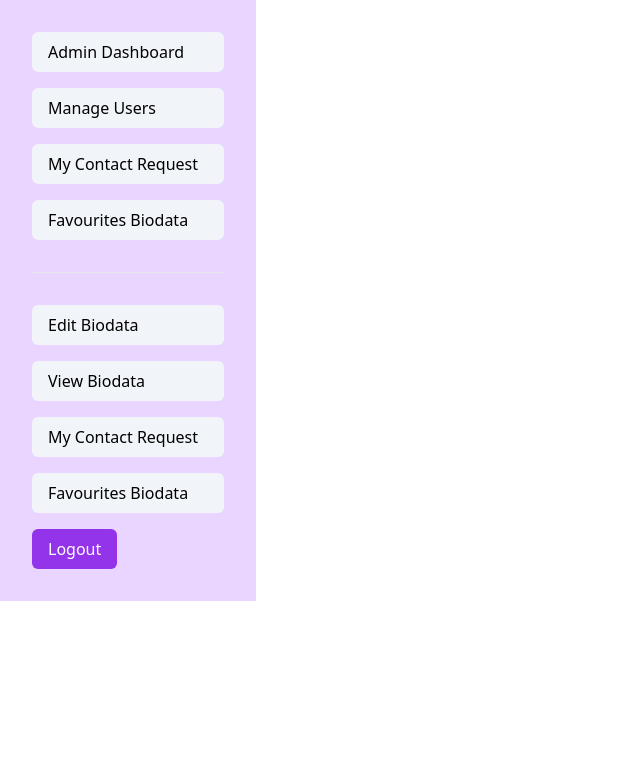
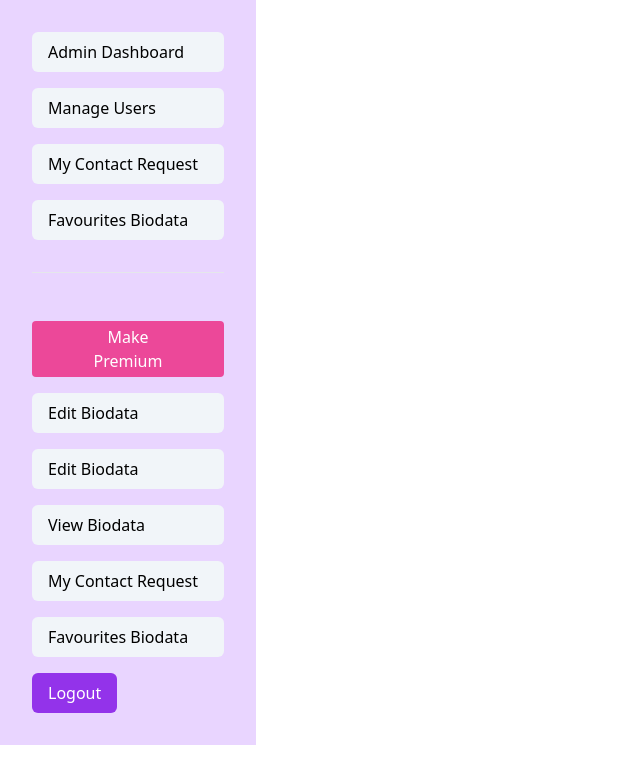
Before and after one commit to nazmussaadatcse/full-moon-matrimony, a React (Vite) app: page /dashboard in a window 1280 px wide. Shown: the top 784 px of the page, without its empty margins (0-640 px from the left). Built offline with nearby package versions, Linux system fonts and the light colour scheme; no server answers.

Commit message:
make premium btn req to admin

```diff
--- a/src/component/Layout/Dashboard.jsx
+++ b/src/component/Layout/Dashboard.jsx
@@ -1,7 +1,69 @@
-import React from 'react';
+import React, { useContext } from 'react';
 import { NavLink, Outlet } from 'react-router-dom';
+import { AuthContext } from '../Providers/AuthProvider';
+import useAxiosSecure from '../hooks/useAxiosSecure';
+import Swal from 'sweetalert2';
+import useUsers from '../hooks/useUsers';
 
 const Dashboard = () => {
+
+    const { user } = useContext(AuthContext);
+    const axiosSecure = useAxiosSecure();
+    const [users,] = useUsers();
+    // console.log(users);
+    // console.log(user?.email);
+
+    const currentUser = users.find(userData => userData?.email === user?.email);
+
+    const userData = {
+        name: currentUser?.name,
+        email: currentUser?.email,
+        bioId: currentUser?.bioId
+    };
+    // console.log(userData);
+
+
+
+    const makePremium = () => {
+        console.log(`Making user with email premium`);
+
+        Swal.fire({
+            title: "Send Premium Request To Admin?",
+            text: "You won't be able to revert this!",
+            icon: "warning",
+            showCancelButton: true,
+            confirmButtonColor: "#3085d6",
+            cancelButtonColor: "#d33",
+            confirmButtonText: "Yes, Send Request !"
+        }).then((result) => {
+            if (result.isConfirmed) {
+
+                axiosSecure.post(`/userToPremium`, userData)
+                    .then(res => {
+                        if (res.data.insertedId) {
+
+                            Swal.fire({
+                                title: "Request Sent!!",
+                                text: "Waiting for Admin Approval.",
+                                icon: "success"
+                            });
+                        }
+                        else {
+                            console.log('user not updating to Premium..!');
+                            Swal.fire({
+                                icon: "error",
+                                title: "You Already Sent A Request!",
+                                text: "Wait For Admin Approval",
+                              });
+                        }
+                    })
+
+            }
+        });
+
+    };
+
+
     return (
         <div className="flex">
             <div className="w-64 p-8 min-h-full bg-purple-200">
@@ -10,7 +72,7 @@ const Dashboard = () => {
                         <NavLink to={"/dashboard/adminDashboard"} className="block py-2 bg-slate-100 px-4 rounded-md hover:bg-purple-300">Admin Dashboard</NavLink>
                     </li>
                     <li>
-                        <NavLink to={"/dashboard/manageUsers"}  className="block py-2 bg-slate-100 px-4 rounded-md hover:bg-purple-300">Manage Users</NavLink>
+                        <NavLink to={"/dashboard/manageUsers"} className="block py-2 bg-slate-100 px-4 rounded-md hover:bg-purple-300">Manage Users</NavLink>
                     </li>
                     <li>
                         <NavLink to={"/dashboard/myContactRequest"} className="block py-2 bg-slate-100 px-4 rounded-md hover:bg-purple-300">My Contact Request</NavLink>
@@ -21,11 +83,17 @@ const Dashboard = () => {
                     <li>
                         <hr className='my-8' />
                     </li>
+                    <button onClick={() => makePremium()} className="mt-2 bg-pink-500 hover:bg-pink-600 text-white py-1 px-10 rounded ">
+                        Make Premium
+                    </button>
+                    <li>
+                        <but to={"/dashboard/editInfo"} className="block py-2 bg-slate-100 px-4 rounded-md hover:bg-purple-300">Edit Biodata</but>
+                    </li>
                     <li>
                         <NavLink to={"/dashboard/editInfo"} className="block py-2 bg-slate-100 px-4 rounded-md hover:bg-purple-300">Edit Biodata</NavLink>
                     </li>
                     <li>
-                        <NavLink to={"/dashboard/userInfo"}  className="block py-2 bg-slate-100 px-4 rounded-md hover:bg-purple-300">View Biodata</NavLink>
+                        <NavLink to={"/dashboard/userInfo"} className="block py-2 bg-slate-100 px-4 rounded-md hover:bg-purple-300">View Biodata</NavLink>
                     </li>
                     <li>
                         <NavLink to={"/dashboard/myContactRequest"} className="block py-2 bg-slate-100 px-4 rounded-md hover:bg-purple-300">My Contact Request</NavLink>
```
